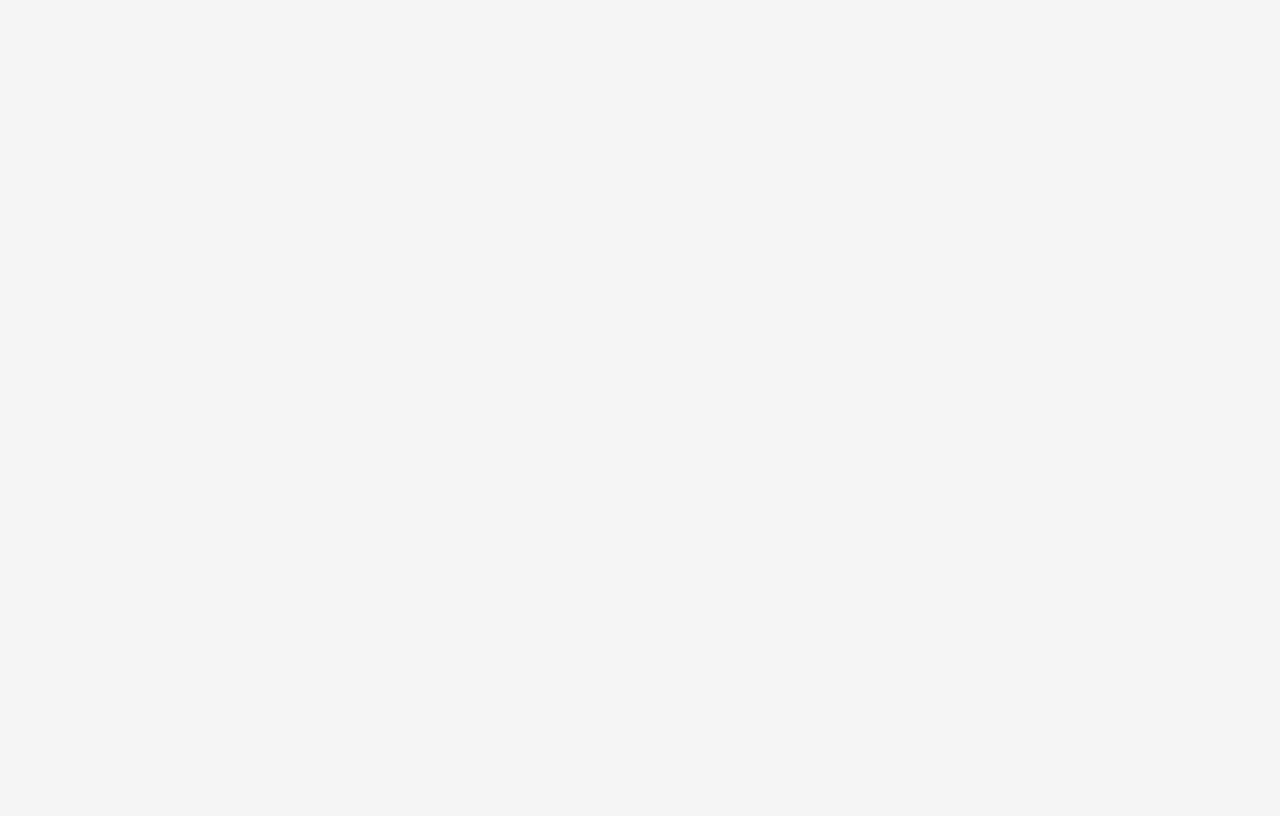
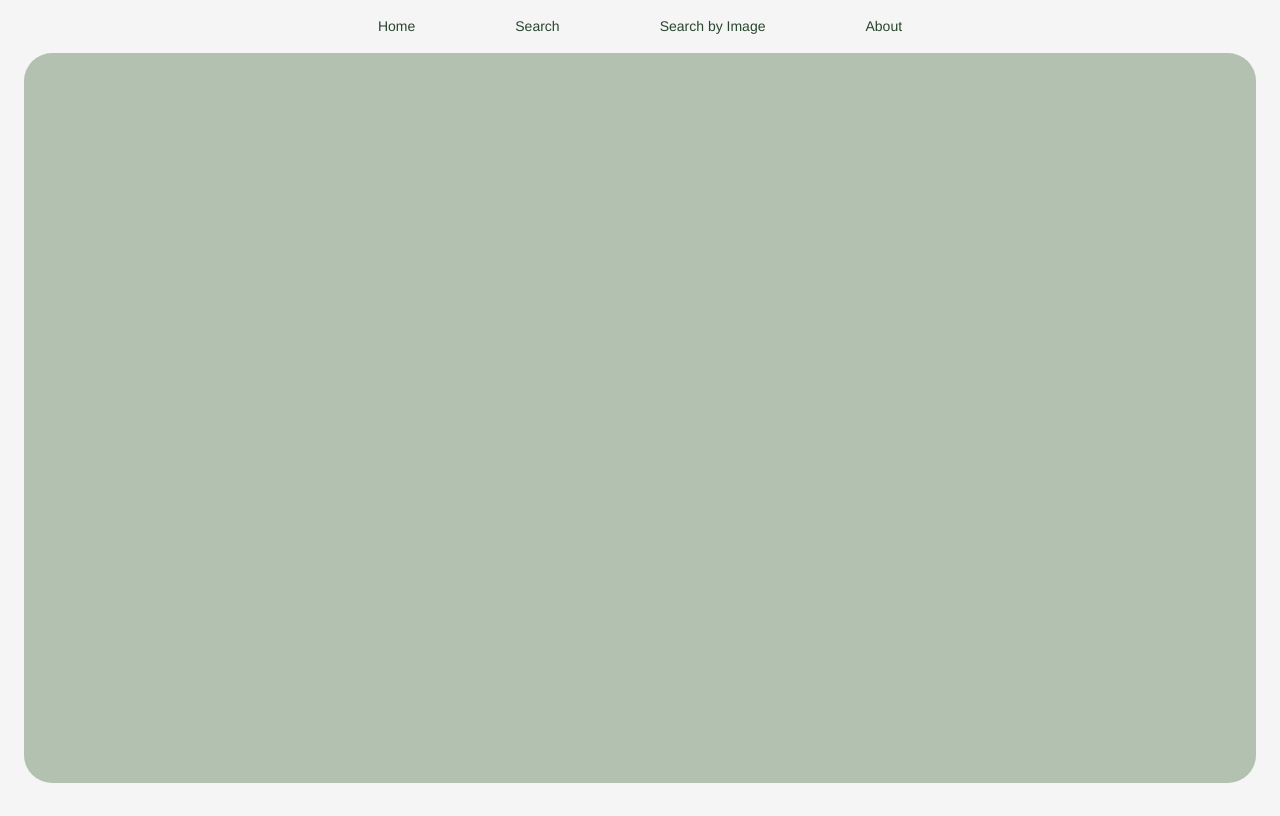
Before and after one commit to devinammar/flant, a React (Vite) app: page /about in a window 1280 px wide. Before the commit this address had no page. Built offline with nearby package versions, Linux system fonts and the light colour scheme.

Commit message:
About component (Done)

```diff
--- a/src/main.jsx
+++ b/src/main.jsx
@@ -4,6 +4,7 @@ import { BrowserRouter as Router, Route, Routes } from 'react-router-dom';
 import { Home } from './pages/home';
 import { Search } from './pages/search';
 import { Searchbyimage } from './pages/searchbyimage';
+import { About } from './pages/about';
 import './main.css'
 
 createRoot(document.getElementById('root')).render(
@@ -13,6 +14,7 @@ createRoot(document.getElementById('root')).render(
         <Route path="/" element={<Home />}/>
         <Route path="/search" element={<Search />}/>
         <Route path="/searchbyimage" element={<Searchbyimage />}/>
+        <Route path="/about" element={<About />}/>
       </Routes>
     </Router>
   </StrictMode>,
--- a/src/pages/about.jsx
+++ b/src/pages/about.jsx
@@ -0,0 +1,11 @@
+import { Topbar } from '../components/topbar'
+import { Widebox1 } from '../components/widebox1'
+
+export const About = () => {
+    return (
+        <div className='grid'>
+        <Topbar />
+        <Widebox1 background="color" search="off" />
+        </div>
+    );
+};
--- a/src/pages/searchbyimage.jsx
+++ b/src/pages/searchbyimage.jsx
@@ -5,7 +5,7 @@ export const Searchbyimage = () => {
     return (
         <div className='grid'>
         <Topbar />
-        <Widebox1 background="color" />
+        <Widebox1 background="color" search="on" />
         </div>
     );
 };
```
Also changed, not shown: src/components/about/text.css (added), src/components/about/text.jsx (added).
